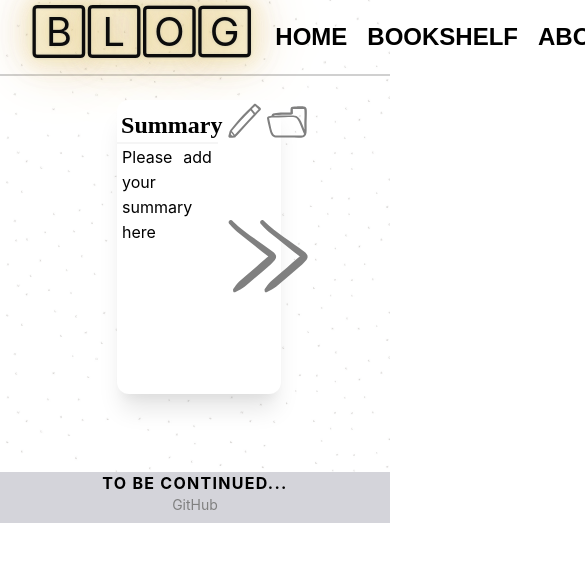
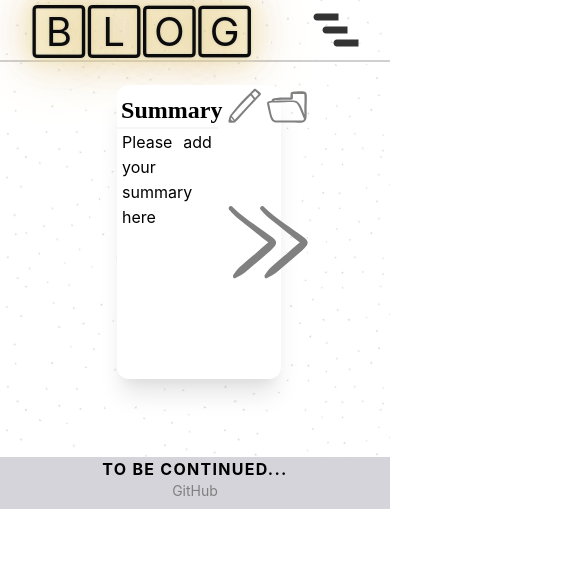
Before and after one commit to farodia/BookSummaryBlog, a React (Create React App) app: page / in a window 390 px wide. Shown: the top 562 px of the page, 585 px wide, since content can reach past the window. Built offline with nearby package versions, Linux system fonts and the light colour scheme.

Commit message:
show mini menu when shrink the window

```diff
--- a/src/App.css
+++ b/src/App.css
@@ -45,6 +45,7 @@
     color: black;
     padding: 0.2rem;
     flex: 2;
+    display: block;
 }
 
 nav ul {
@@ -74,6 +75,7 @@ nav a:hover {
 .header-search {
     padding-top: 0.8em;
     text-align: right;
+    display: block;
 }
 
 .search-ajax {
@@ -87,6 +89,26 @@ nav a:hover {
     background-color: whitesmoke;
     color: black;
     border: none;
+}
+
+.min-menu {
+    padding-top: 0.6rem;
+    display: none;
+}
+
+@media screen and (max-width: 768px) {
+    .header-container {
+        justify-content: space-between;
+    }
+    .main-nav {
+        display: none;
+    }
+    .header-search {
+        display: none;
+    }
+    .min-menu {
+        display: block;
+    }
 }
 
 .book-box {
--- a/src/components/HeaderContainer.tsx
+++ b/src/components/HeaderContainer.tsx
@@ -3,6 +3,7 @@ import {Link} from "react-router-dom";
 import {Navigation} from "./Navigation";
 import Search from "./Search";
 import React from "react";
+import {MiniMenu} from './head/MiniMenu'
 
 
 export const HeaderContainer=()=>{
@@ -15,6 +16,7 @@ export const HeaderContainer=()=>{
                 </Link>
                 <Navigation/>
                 <Search/>
+                <MiniMenu/>
         </header>
     )
 }
--- /dev/null
+++ b/src/components/head/MiniMenu.tsx
@@ -0,0 +1,11 @@
+export const MiniMenu = () => {
+  return (
+    <div className="min-menu">
+      <svg width="46" height="34" viewBox="0 0 46 34" fill="none" xmlns="http://www.w3.org/2000/svg">
+          <path d="M24 26.5C22.067 26.5 20.5 28.067 20.5 30C20.5 31.933 22.067 33.5 24 33.5V26.5ZM42 33.5H45.5V26.5H42V33.5ZM24 33.5H42V26.5H24V33.5Z" fill="#333333"/>
+          <path d="M13 13.5C11.067 13.5 9.5 15.067 9.5 17C9.5 18.933 11.067 20.5 13 20.5V13.5ZM31 20.5H34.5V13.5H31V20.5ZM13 20.5H31V13.5H13V20.5Z" fill="#333333"/>
+          <path d="M4 0.5C2.067 0.5 0.5 2.067 0.5 4C0.5 5.933 2.067 7.5 4 7.5V0.5ZM22 7.5H25.5V0.5H22V7.5ZM4 7.5H22V0.5H4V7.5Z" fill="#333333"/>
+      </svg>
+    </div>
+  )
+}
```
Also changed, not shown: src/svg/menu.svg (added).
